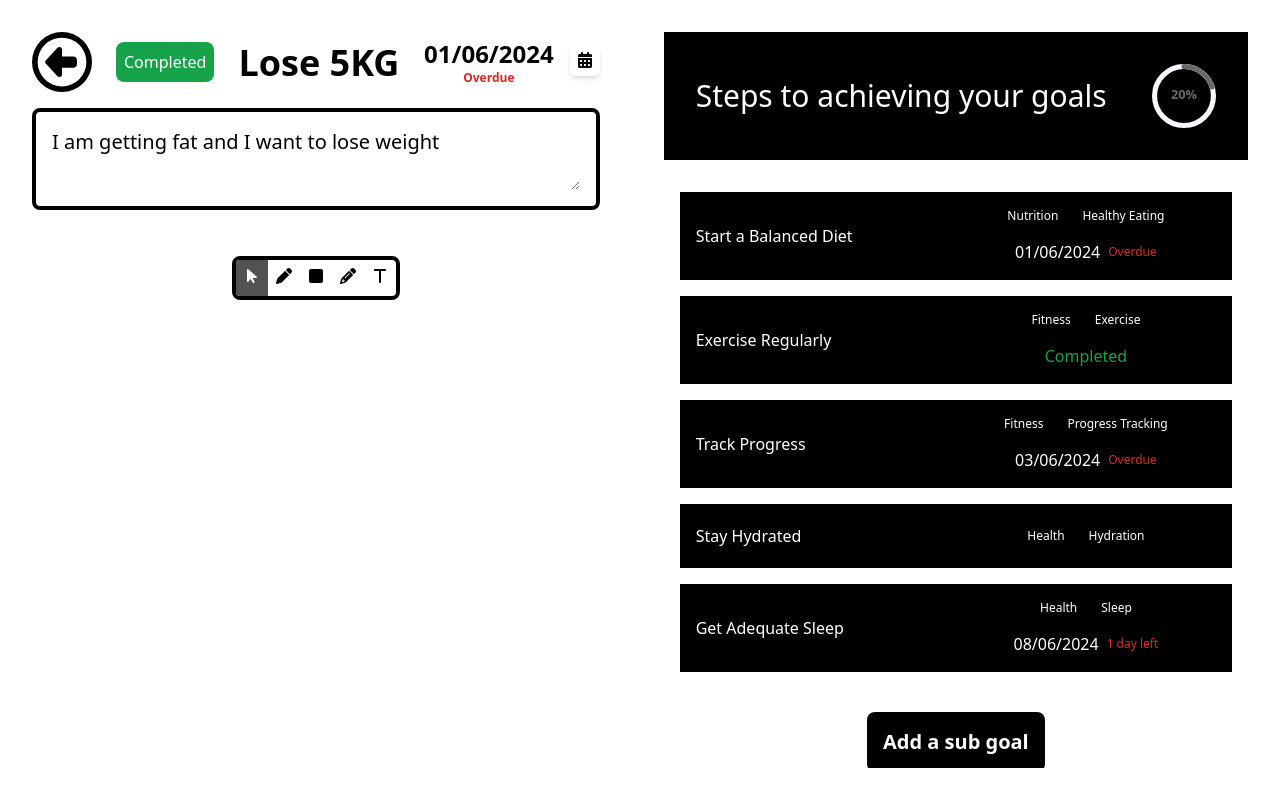
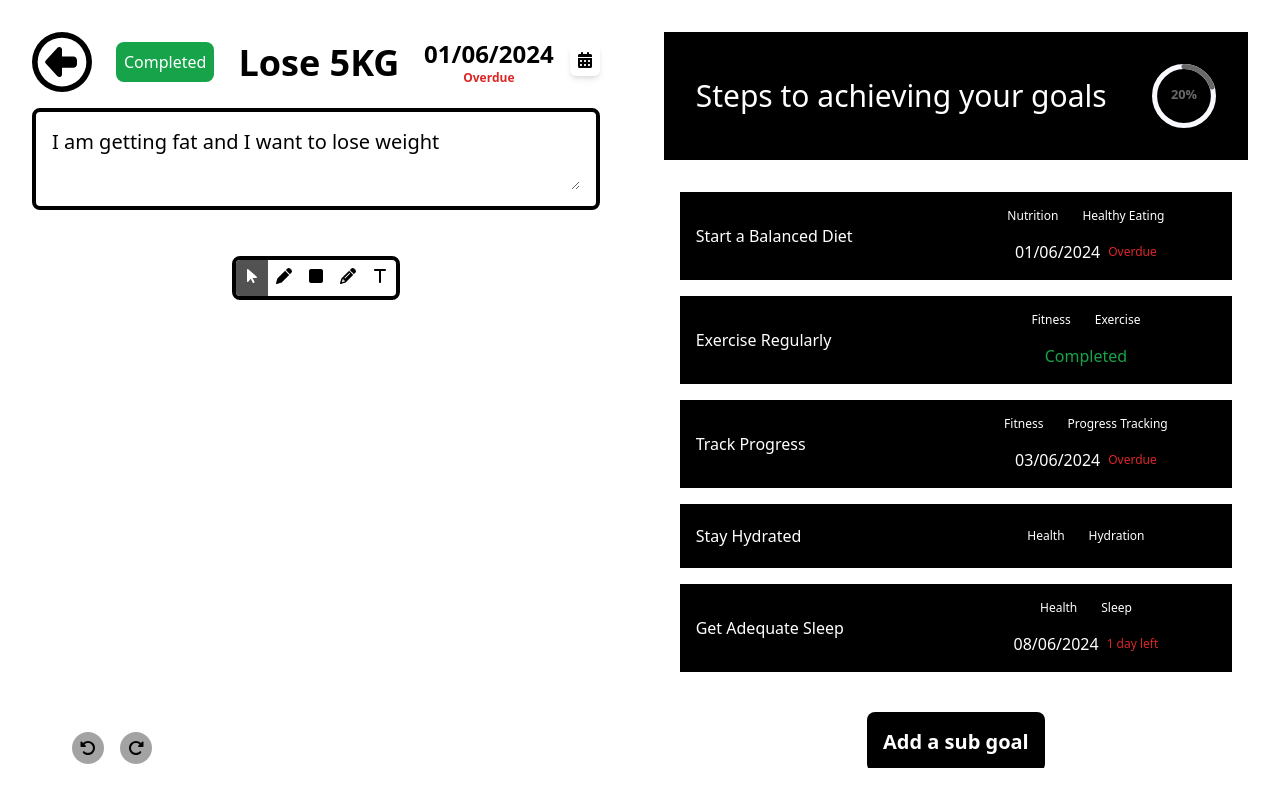
Before and after one commit to TKPending/Kuvitus, a Next.js app: page /goal/1 in a window 1280 px wide. Built offline with nearby package versions, Linux system fonts and the light colour scheme.

Commit message:
Implemented UI for Redo and Undo

```diff
--- /dev/null
+++ b/src/app/components/custom/revision/CanvasRevisionComponent.tsx
@@ -0,0 +1,44 @@
+import { useState } from "react";
+import { FontAwesomeIcon } from "@fortawesome/react-fontawesome";
+import { faRotateLeft, faRotateRight } from "@fortawesome/free-solid-svg-icons";
+
+type Props = {
+  onUndo: () => void;
+  onRedo: () => void;
+};
+
+const CanvasRevisionComponent = ({ onUndo, onRedo }: Props) => {
+  const [isOptionHovered, setIsOptionHovered] = useState<string | null>(null);
+
+  const revisionOptions = [
+    { type: "undo", icon: faRotateLeft, action: onUndo },
+    { type: "redo", icon: faRotateRight, action: onRedo },
+  ];
+
+  const handleOptionHover = (option: string) => {
+    setIsOptionHovered(option);
+  };
+
+  return (
+    <div className="absolute left-10 bottom-2 h-12 flex items-center justify-center gap-4">
+      {revisionOptions.map((option, index) => (
+        <div
+          key={index}
+          className="flex flex-col items-center justify-center gap-2"
+        >
+          <p className={`${isOptionHovered === option.type ? "decoration-black scale-110" : "text-white"} transition duration-500 text-xs`}>
+            {option.type}
+          </p>
+          <FontAwesomeIcon
+            icon={option.icon}
+            onMouseOver={() => handleOptionHover(option.type)}
+            onMouseLeave={() => setIsOptionHovered(null)}
+            className="hover:cursor-pointer hover:scale-105 bg-neutral-400 rounded-full p-2"
+          />
+        </div>
+      ))}
+    </div>
+  );
+};
+
+export default CanvasRevisionComponent;
--- a/src/app/drawing/DrawingCanvas.tsx
+++ b/src/app/drawing/DrawingCanvas.tsx
@@ -11,6 +11,7 @@ import { getCursorForPointer } from "./retrieval/getCursorForPointer";
 import { getResizedCoordinates } from "./retrieval/getResizedCoordinates";
 import { DrawingToolsType } from "@/app/types/DrawingTypes";
 import CanvasToolBarComponent from "@/app/components/custom/toolbar/CanvasToolBarComponent";
+import CanvasRevisionComponent from "../components/custom/revision/CanvasRevisionComponent";
 
 const DrawingCanvas = () => {
   const currentTool: DrawingToolsType = useSelector((state: RootState) => state.goal.drawingToolType);
@@ -92,6 +93,7 @@ const DrawingCanvas = () => {
   };
 
   const handleMouseUp = () => {
+    if (selectedElement) {
       const index = selectedElement.id
       const { id, type } = elements[index];
 
@@ -99,10 +101,19 @@ const DrawingCanvas = () => {
         const { x1, y1, x2, y2 } = adjustElementCoordinates(elements[index]);
         updateElement(id, x1, y1, x2, y2, type, elements, setElements);
       };
+    }
 
     setUserAction("none");
     setSelectedElement(null);
   };
+
+  const handleOnUndo = () => {
+
+  };
+
+  const handleRedo = () => {
+
+  }
 
   return (
     <div className="relative flex items-center justify-center h-full w-full overflow-hidden">
@@ -114,6 +125,7 @@ const DrawingCanvas = () => {
         onMouseUp={handleMouseUp}
         className={`h-full w-full`}
       ></canvas>
+      <CanvasRevisionComponent onUndo={handleOnUndo} onRedo={handleRedo} />
     </div>
   );
 };
```
Lines whose indentation alone changed are shown as unchanged.
